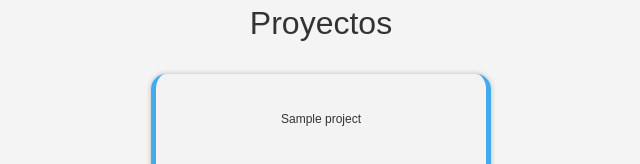
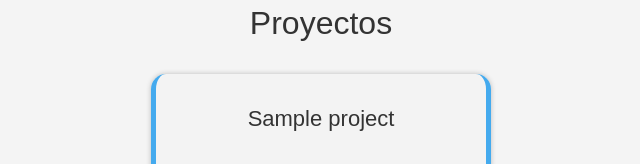
Before and after one commit to lautaroreche/Portfolio-Web-Page, a Django app: page / in a window 1280 px wide. Shown: the part 481-645 px from the top of the page, without its empty margins (319-959 px from the left). Run offline with Django 5.2, Linux system fonts and the light colour scheme; tables that the repository leaves empty hold one stand-in row (values such as "Sample post").

Commit message:
Increate title project size

```diff
--- a/portfolio_app/static/styles/style.css
+++ b/portfolio_app/static/styles/style.css
@@ -152,7 +152,7 @@ h3 {
     justify-content: center;
     align-items: center;
     height: 90px;
-    font-size: 12px;
+    font-size: 22px;
 }
 
 .container-titulo-proyecto p, .container-titulo-proyecto a {
```
